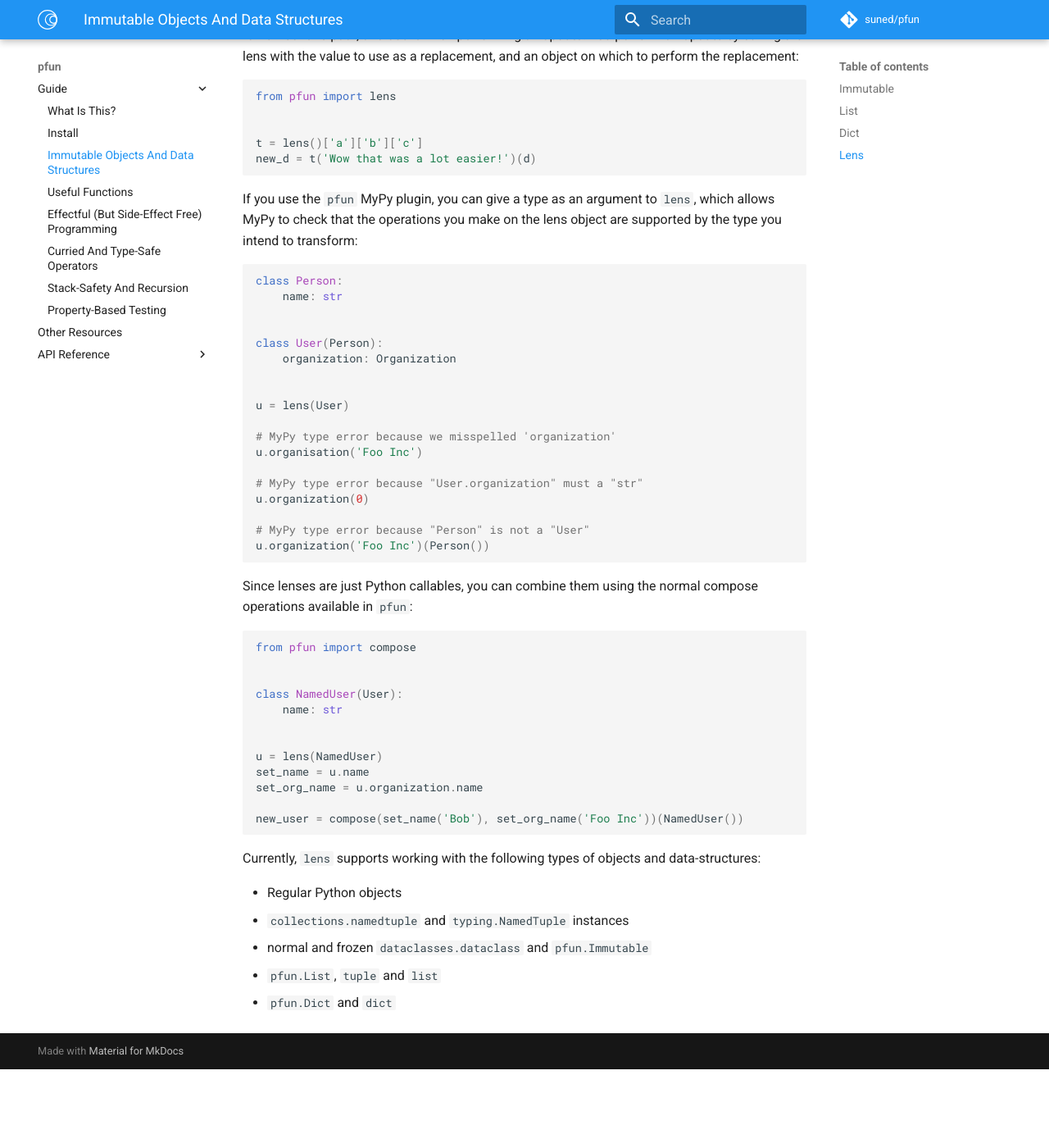
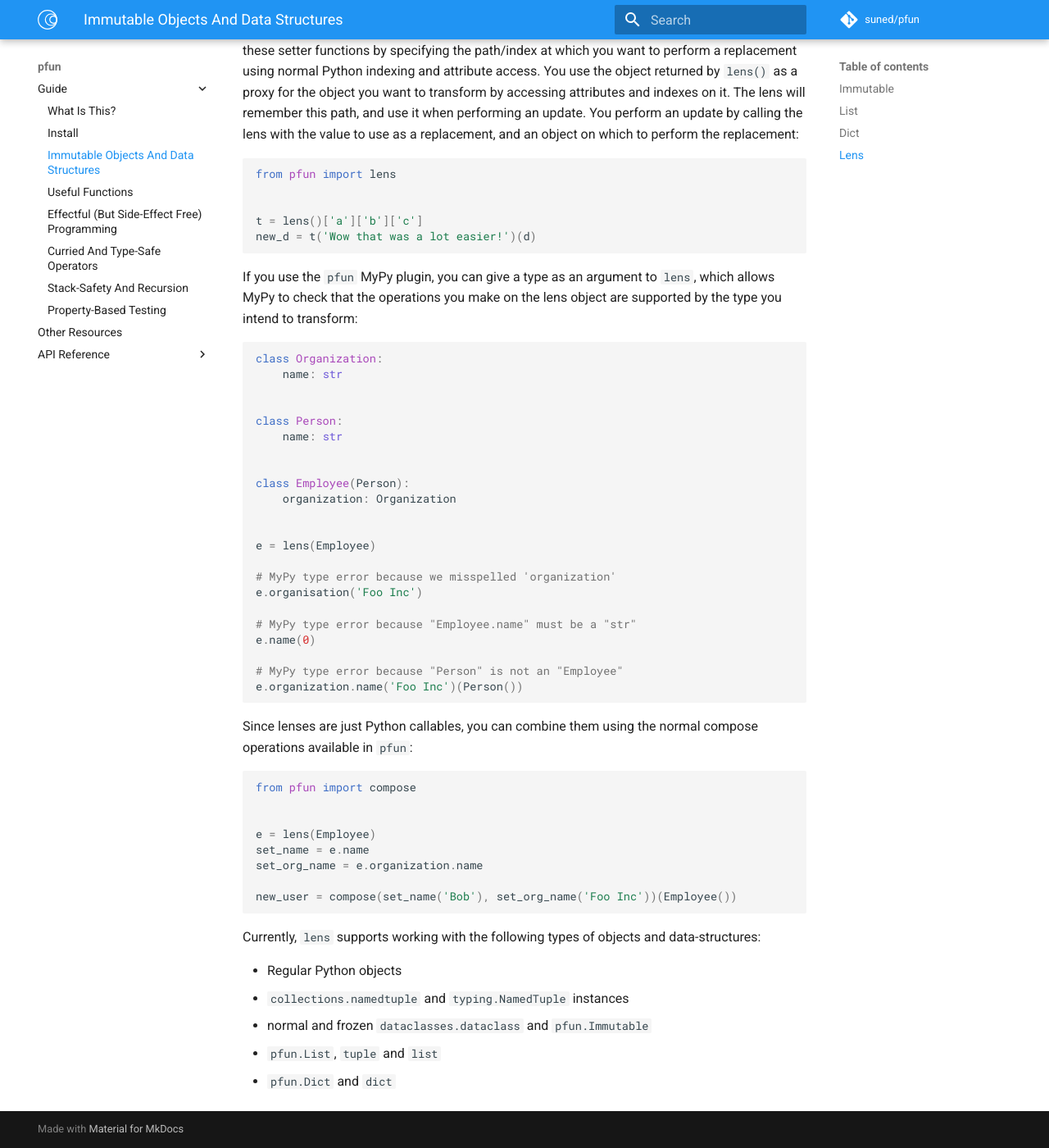
Before and after one commit to suned/pfun, an MkDocs documentation site: the page built from docs/immutable_objects_and_data.md, in a window 1280 px wide and 1400 px high, scrolled down 2287 px. Shown: the whole window at 82% size. Built offline with MkDocs 1.6.1 and Material for MkDocs 9.7.7, drawn with Linux system fonts in a browser that asks for light colours; comment, search, counter and statistics services are not loaded; before the commit the page ends 3591 px from its top, so only the background shows below that.

Commit message:
docs: improve immutable objects and datastructures docs

````diff
--- a/docs/immutable_objects_and_data.md
+++ b/docs/immutable_objects_and_data.md
@@ -10,8 +10,10 @@
 class C(Immutable):
     a: int
 
+
 class D(C):
     b: int
+
 
 c = C(1)
 c.a = 2  # raises: FrozenInstanceError
@@ -27,6 +29,7 @@
 from dataclasses import field
 from typing import Tuple
 
+
 class C(Immutable):
     l: Tuple[int] = field(default_factory=tuple)
 
@@ -40,6 +43,7 @@
 `List` is a functional style list data structure.
 ```python
 from pfun.list import List
+
 
 l = List(range(5))
 l2 = l.append(5)
@@ -61,6 +65,7 @@
 ```python
 from pfun.dict import Dict
 from pfun.maybe import Just
+
 
 d = Dict({'key': 'value'})
 d2 = d.set('new_key', 'new_value')
@@ -106,24 +111,28 @@
 ```
 If you use the `pfun` MyPy plugin, you can give a type as an argument to `lens`, which allows MyPy to check that the operations you make on the lens object are supported by the type you intend to transform:
 ```python
+class Organization:
+    name: str
+
+
 class Person:
     name: str
 
 
-class User(Person):
+class Employee(Person):
     organization: Organization
 
 
-u = lens(User)
+e = lens(Employee)
 
 # MyPy type error because we misspelled 'organization'
-u.organisation('Foo Inc')
+e.organisation('Foo Inc')
 
-# MyPy type error because "User.organization" must a "str"
-u.organization(0)
+# MyPy type error because "Employee.name" must be a "str"
+e.name(0)
 
-# MyPy type error because "Person" is not a "User"
-u.organization('Foo Inc')(Person())
+# MyPy type error because "Person" is not an "Employee"
+e.organization.name('Foo Inc')(Person())
 ```
 Since lenses are just Python callables, you can combine them using the normal
 compose operations available in `pfun`:
@@ -131,15 +140,11 @@
 from pfun import compose
 
 
-class NamedUser(User):
-    name: str
+e = lens(Employee)
+set_name = e.name
+set_org_name = e.organization.name
 
-
-u = lens(NamedUser)
-set_name = u.name
-set_org_name = u.organization.name
-
-new_user = compose(set_name('Bob'), set_org_name('Foo Inc'))(NamedUser())
+new_user = compose(set_name('Bob'), set_org_name('Foo Inc'))(Employee())
 ```
 Currently, `lens` supports working with the following types of objects and data-structures:
 
````
